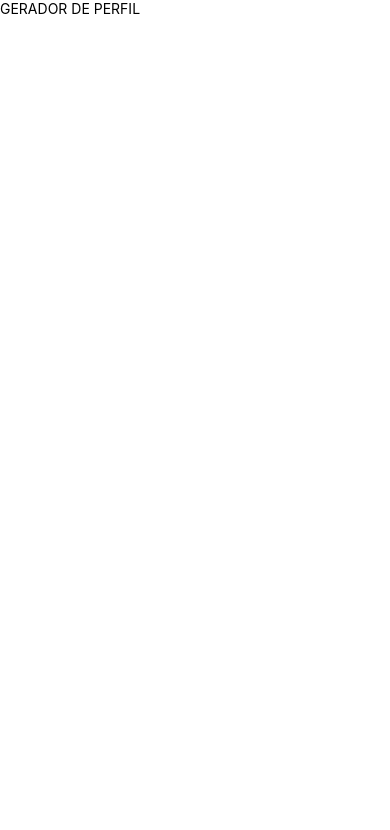
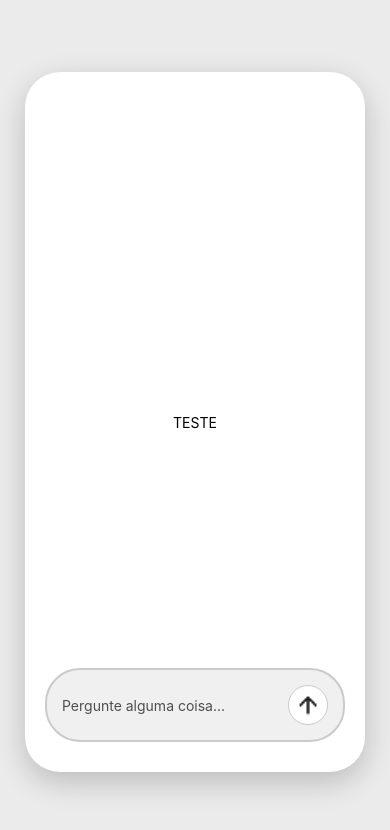
Before and after one commit to Gabriel-Maran/Projeto_GeraPerfilRandom_ChatBot-Unipar, a React Native app: screen / in a window 390 px wide. Shown: the top 830 px of the page. Built offline with nearby package versions, Linux system fonts and the light colour scheme; no server answers.

Commit message:
feat: Iniciando chatbot, conexão com IA estavel, iniciando estilização

```diff
--- a/App.js
+++ b/App.js
@@ -3,7 +3,7 @@ import { ChatBot } from "./pages/ChatBot";
 import { RandomUser } from "./pages/RandomUser";
 
 export default function App() {
-  const [isChatBot, setIsChatBot] = useState(false);
+  const [isChatBot, setIsChatBot] = useState(true);
   if (isChatBot) {
     return <ChatBot />;
   }
--- a/pages/ChatBot.js
+++ b/pages/ChatBot.js
@@ -11,36 +11,44 @@ import { sendToGeminiIA } from "../api/api";
 import { useState } from "react";
 
 export function ChatBot() {
-  const [userPrompt, setUserPrompt] = useState(null);
-  const [iaResponse, setIAResponse] = useState(null);
   const [errorMessage, setErrorMessage] = useState(null);
+  const [chat, setChat] = useState([{}]);
+  const [prompt, setPrompt] = useState(null);
+
+  function enviarParaIa(texto) {
+    setChat([...chat, { isUser: true, texto }]);
+    setPrompt("");
+    if (false) {
+      // prompt != null // Apenas para nn gastar tokens, desativei
+      const resposta = sendToGeminiIA(texto);
+      setChat([...chat, { isUser: false, resposta }]);
+    } else {
+      setErrorMessage("O input não pode ser null");
+    }
+  }
+
   return (
     <View style={styles.container}>
-      <Text>{iaResponse}</Text>
+      <View style={styles.containerInterno}>
+        <Text>TESTE</Text>
         <View style={styles.userInteract}>
           <TextInput
             style={styles.input}
             placeholder="Pergunte alguma coisa..."
-          onChangeText={(userPrompt) => setUserPrompt(userPrompt)}
-          defaultValue={userPrompt}
+            onChangeText={(prompt) => setPrompt(prompt)}
+            defaultValue={prompt}
             multiline={true}
           />
           <TouchableOpacity
             style={styles.button}
-          onPress={() => {
-            if (userPrompt != null) {
-              setIAResponse(sendToGeminiIA(userPrompt));
-            } else {
-              setErrorMessage("O input não pode ser null");
-              console.log("ABC");
-            }
-          }}
+            onPress={() => enviarParaIa(userPrompt)}
           >
             <Image
               source={require("../assets/arrowUp.png")}
               style={styles.image}
             />
           </TouchableOpacity>
+        </View>
       </View>
       <StatusBar style="auto" />
     </View>
@@ -50,29 +58,41 @@ export function ChatBot() {
 const styles = StyleSheet.create({
   container: {
     flex: 1,
-    backgroundColor: "#fff",
+    backgroundColor: "#ebebeb",
     alignItems: "center",
     justifyContent: "center",
   },
+  containerInterno: {
+    flex: 1,
+    backgroundColor: "#ffffff",
+    alignItems: "center",
+    justifyContent: "center",
+    maxHeight: 700,
+    width: 340,
+    borderRadius: 35,
+    boxShadow: "0px 10px 30px rgba(0, 0, 0, 0.2);",
+  },
   userInteract: {
-    backgroundColor: "#838282",
+    position: "absolute",
+    bottom: 30,
+    backgroundColor: "#f0f0f0",
     flexDirection: "row",
-    width: 340,
+    width: 300,
     borderWidth: 2,
-    borderColor: "#838282",
+    borderColor: "#cacaca",
     borderRadius: 35,
     borderStyle: "solid",
     padding: 15,
-    position: "absolute",
-    bottom: 90,
   },
   input: {
     alignContent: "center",
-    color: "#e4e1e1",
+    color: "#4e4e4e",
     outlineColor: "#ffffff",
-    width: 270,
+    width: 250,
   },
   button: {
+    borderColor: "#cacaca",
+    borderWidth: 1,
     alignItems: "center",
     justifyContent: "center",
     width: 40,
```
Lines whose indentation alone changed are shown as unchanged.
